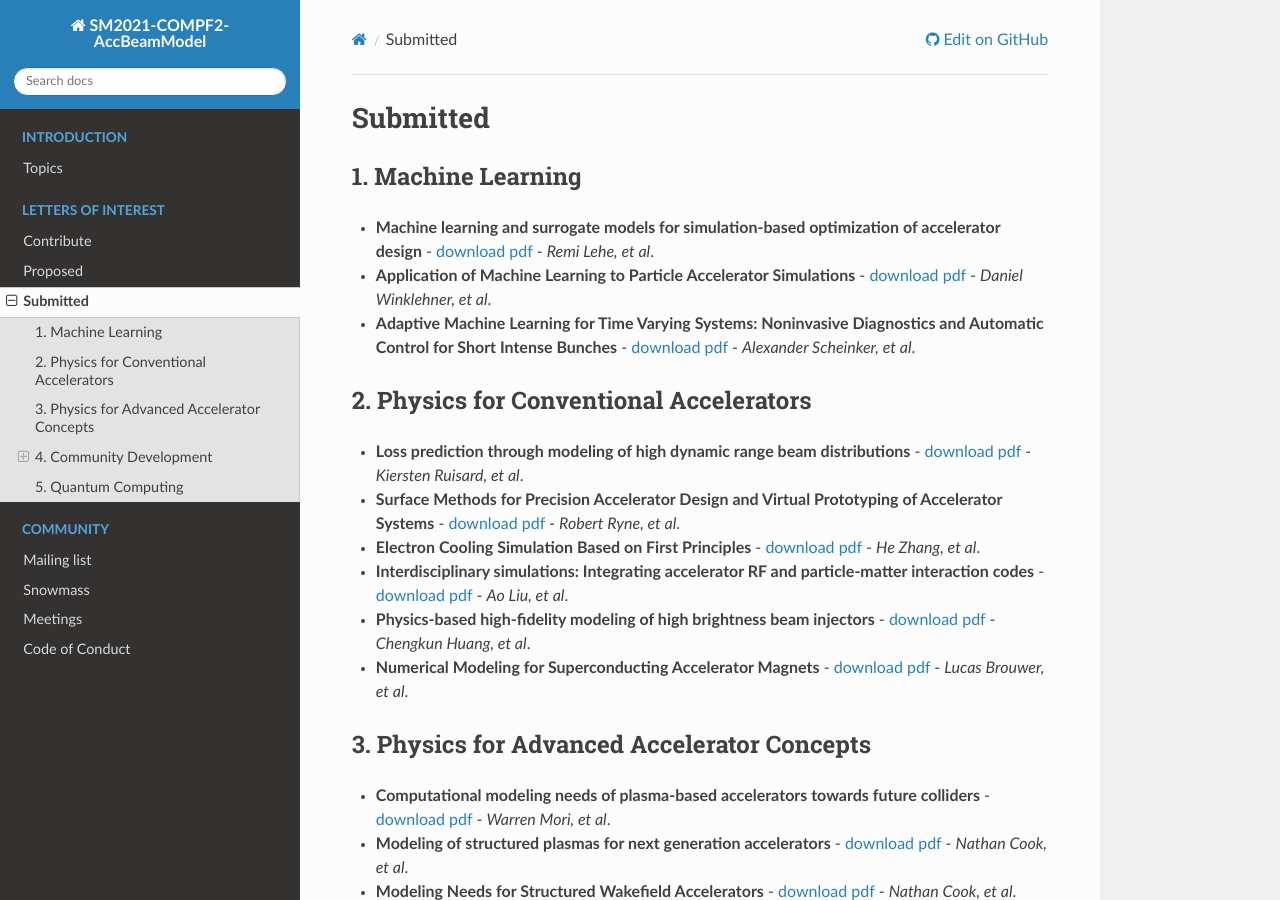
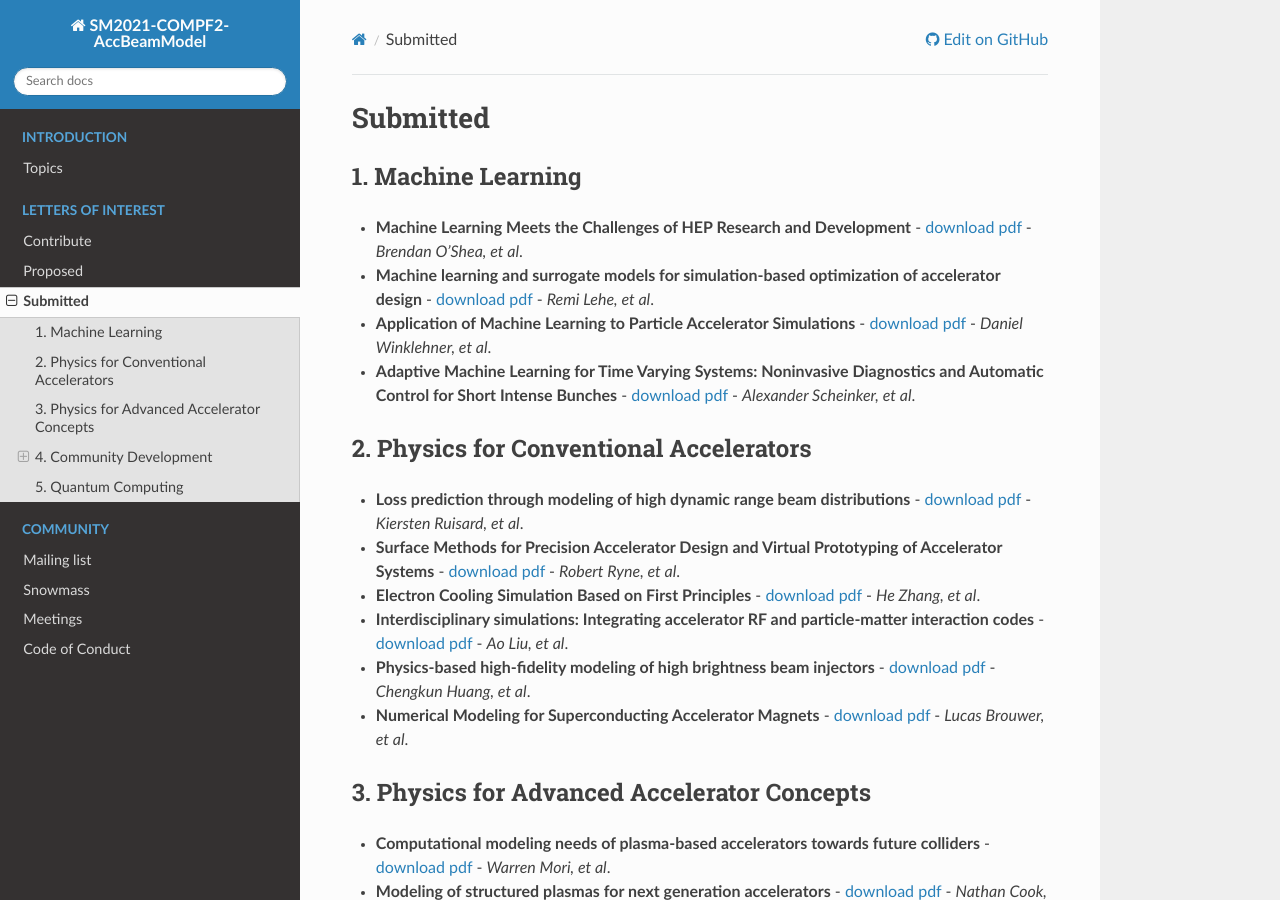
Before and after one commit to snowmass-compf2-accbeammodel/snowmass-compf2-accbeammodel.github.io, a Sphinx documentation site: the page built from docs/source/loi/submitted.rst, in a window 1280 px wide and 900 px high. Built offline with Sphinx 7.4.7 and the Read the Docs theme 2.0.0, drawn with Linux system fonts in a browser that asks for light colours.

Commit message:
Added LOI on ML.

```diff
--- a/docs/source/loi/submitted.rst
+++ b/docs/source/loi/submitted.rst
@@ -5,6 +5,7 @@ Submitted
 
 1. Machine Learning
 -------------------
+- **Machine Learning Meets the Challenges of HEP Research and Development** - `download pdf <https://www.snowmass21.org/docs/files/summaries/AF/SNOWMASS21-AF6_AF4-CompF3_CompF2_Brendan_OShea-165.pdf>`__ - *Brendan O'Shea, et al*.
 
 - **Machine learning and surrogate models for simulation-based optimization of accelerator design** - `download pdf <https://www.snowmass21.org/docs/files/summaries/CompF/SNOWMASS21-CompF2_CompF3-AF1_AF6_Lehe-075.pdf>`__ - *Remi Lehe, et al*.
 
```
